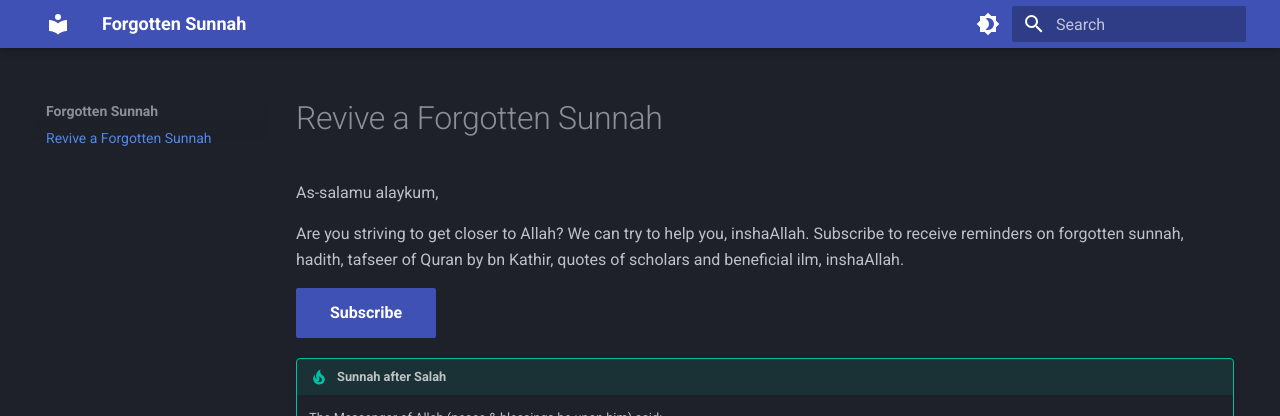
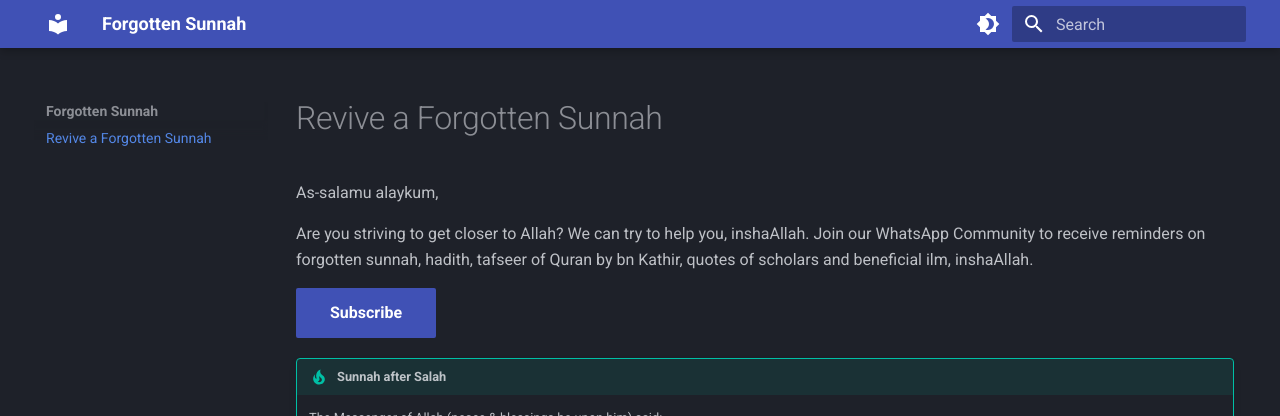
Before and after one commit to ForgottenSunnah/website, an MkDocs documentation site: the page built from docs/index.md, in a window 1280 px wide and 1297 px high. Shown: the top 416 px of the window. Built offline with MkDocs 1.6.1 and Material for MkDocs 9.7.7, drawn with Linux system fonts in a browser that asks for light colours.

Commit message:
Replace email with WhatsApp Community

```diff
--- a/docs/index.md
+++ b/docs/index.md
@@ -2,9 +2,9 @@
 
 As-salamu alaykum,
 
-Are you striving to get closer to Allah? We can try to help you, inshaAllah. Subscribe to receive reminders on forgotten sunnah, hadith, tafseer of Quran by bn Kathir, quotes of scholars and beneficial ilm, inshaAllah.
+Are you striving to get closer to Allah? We can try to help you, inshaAllah. Join our WhatsApp Community to receive reminders on forgotten sunnah, hadith, tafseer of Quran by bn Kathir, quotes of scholars and beneficial ilm, inshaAllah.
 
-[Subscribe](https://docs.google.com/forms/d/e/1FAIpQLSdVo4KIzxYioVOJ-BlvXs5W44AMxDu6Kkv4_qmYAAeM_JCASQ/viewform?usp=sf_link){ .md-button .md-button--primary }
+[Subscribe](https://chat.whatsapp.com/CCMKDEARh5y8gOigfZPeuv){ .md-button .md-button--primary }
 
 
 !!! tip "Sunnah after Salah"
```
